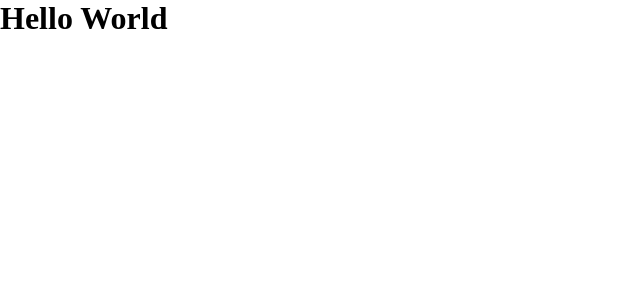
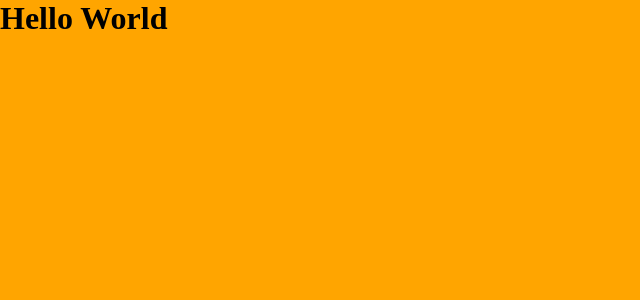
Before and after one commit to John-Moore-UOA/Profile-Website, a React (Vite) app: page / in a window 1280 px wide. Shown: the top 300 px of the page, without its empty margins (0-640 px from the left). Built offline with nearby package versions, Linux system fonts and the light colour scheme.

Commit message:
orange background

```diff
--- a/src/App.jsx
+++ b/src/App.jsx
@@ -3,7 +3,7 @@ import "./styles.css";
 function App() {
   return (
     <>
-      <div>
+      <div className="background">
         <h1>Hello World</h1>
       </div>
     </>
--- a/src/styles.css
+++ b/src/styles.css
@@ -2,3 +2,9 @@
   padding: 0;
   margin: 0;
 }
+
+.background {
+  background-color: orange;
+  height: 100vh;
+  width: 100vw;
+}
```
